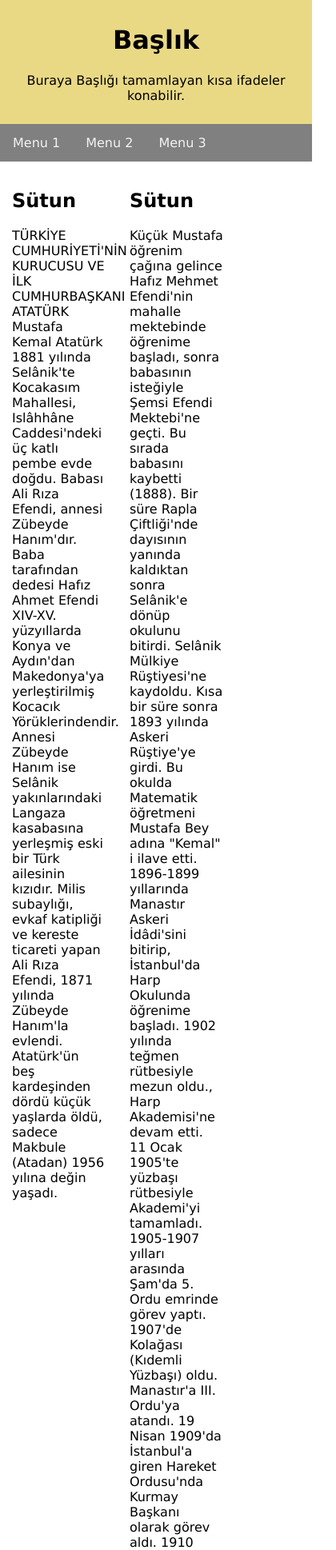
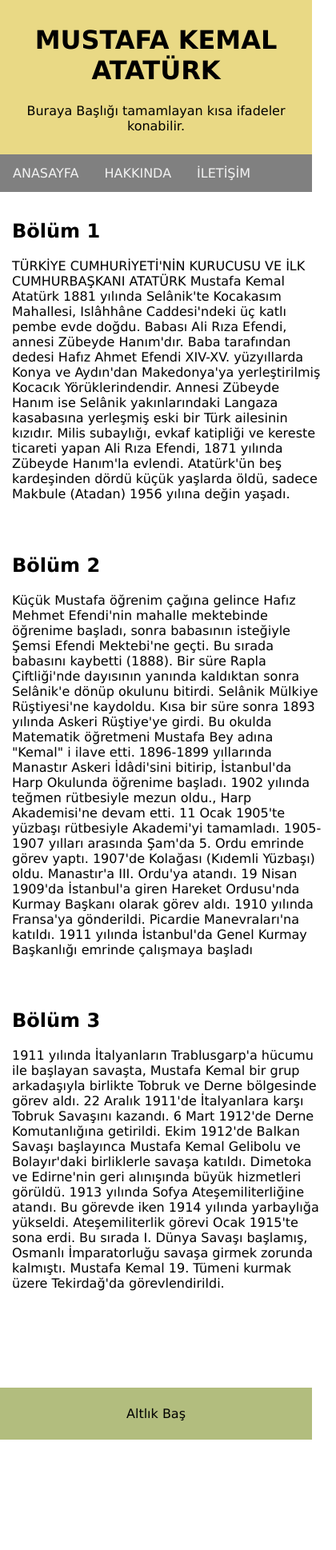
Before and after one commit to mustafadmrkrn/HTMLexamples, a plain HTML site: page HTMLExample/24.html in a window 390 px wide. Shown: the top 1938 px of the page at 80% size, 420 px wide, since content can reach past the window. After the commit the page ends 1800 px from the top, so only its background shows below. Drawn offline with Linux system fonts and the light colour scheme.

Commit message:
2024-25 Eğitim Öğretim Yılı Örnekler

```diff
--- a/HTMLExample/24.html
+++ b/HTMLExample/24.html
@@ -41,24 +41,42 @@
             width: 30%;
             padding: 15px;
         }
+
+        @media screen and (max-width:600px) {
+            .sutun {
+                width: 100%;
+            }
+        }
+
+        .altbaslik {
+            background-color: #b2bd7e;
+            padding: 7px;
+            text-align: center;
+        }
+
+        #satir:after {
+            content: "";
+            display: table;
+            clear: both;
+        }
     </style>
 </head>
 <body>
 
     <div class="baslik">
-        <h1>Başlık</h1>
+        <h1>MUSTAFA KEMAL ATATÜRK</h1>
         <p>Buraya Başlığı tamamlayan kısa ifadeler konabilir.</p>
     </div>
 
     <div class="menu">
-        <a href="#">Menu 1</a>
-        <a href="#">Menu 2</a>
-        <a href="#">Menu 3</a>
+        <a href="#">ANASAYFA</a>
+        <a href="#">HAKKINDA</a>
+        <a href="#">İLETİŞİM</a>
     </div>
 
     <div class="row">
         <div class="sutun">
-            <h2>Sütun</h2>
+            <h2>Bölüm 1</h2>
             <p>TÜRKİYE CUMHURİYETİ'NİN KURUCUSU VE İLK CUMHURBAŞKANI ATATÜRK
 
                 Mustafa Kemal Atatürk 1881 yılında Selânik'te Kocakasım Mahallesi, Islâhhâne Caddesi'ndeki üç katlı pembe evde doğdu. Babası Ali Rıza Efendi, annesi Zübeyde Hanım'dır. Baba tarafından dedesi Hafız Ahmet Efendi XIV-XV. yüzyıllarda Konya ve Aydın'dan Makedonya'ya yerleştirilmiş Kocacık Yörüklerindendir. Annesi Zübeyde Hanım ise  Selânik yakınlarındaki Langaza kasabasına yerleşmiş eski bir Türk ailesinin kızıdır. Milis subaylığı, evkaf katipliği ve kereste ticareti yapan Ali Rıza Efendi, 1871 yılında Zübeyde Hanım'la evlendi. Atatürk'ün beş kardeşinden dördü küçük yaşlarda öldü, sadece Makbule (Atadan) 1956 yılına değin yaşadı.</p>
@@ -66,16 +84,31 @@
     </div>
 
     <div class="sutun">
-        <h2>Sütun</h2>
+        <h2>Bölüm 2</h2>
         <p>Küçük Mustafa öğrenim çağına gelince Hafız Mehmet Efendi'nin mahalle mektebinde öğrenime başladı, sonra babasının isteğiyle Şemsi Efendi Mektebi'ne geçti. Bu sırada babasını kaybetti (1888). Bir süre Rapla Çiftliği'nde dayısının yanında kaldıktan sonra Selânik'e dönüp okulunu bitirdi. Selânik Mülkiye Rüştiyesi'ne kaydoldu. Kısa bir süre sonra 1893 yılında Askeri Rüştiye'ye girdi. Bu okulda Matematik öğretmeni Mustafa Bey adına "Kemal" i ilave etti. 1896-1899 yıllarında Manastır Askeri İdâdi'sini bitirip, İstanbul'da Harp Okulunda öğrenime başladı. 1902 yılında teğmen rütbesiyle mezun oldu., Harp Akademisi'ne devam etti. 11 Ocak 1905'te yüzbaşı rütbesiyle Akademi'yi tamamladı. 1905-1907 yılları arasında Şam'da 5. Ordu emrinde görev yaptı. 1907'de Kolağası (Kıdemli Yüzbaşı) oldu. Manastır'a III. Ordu'ya atandı. 19 Nisan 1909'da İstanbul'a giren Hareket Ordusu'nda Kurmay Başkanı olarak görev aldı. 1910 yılında Fransa'ya gönderildi. Picardie Manevraları'na katıldı. 1911 yılında İstanbul'da Genel Kurmay Başkanlığı emrinde çalışmaya başladı</p>
     </div>
 
     <div class="sutun">
-        <h2>Sütun</h2>
+        <h2>Bölüm 3</h2>
         <p>1911 yılında İtalyanların Trablusgarp'a hücumu ile başlayan savaşta, Mustafa Kemal bir grup arkadaşıyla birlikte Tobruk ve Derne bölgesinde görev aldı. 22 Aralık 1911'de İtalyanlara karşı Tobruk Savaşını kazandı. 6 Mart 1912'de Derne Komutanlığına getirildi.
 
             Ekim 1912'de Balkan Savaşı başlayınca Mustafa Kemal Gelibolu ve Bolayır'daki birliklerle savaşa katıldı. Dimetoka ve Edirne'nin geri alınışında büyük hizmetleri görüldü. 1913 yılında Sofya Ateşemiliterliğine atandı. Bu görevde iken 1914 yılında yarbaylığa yükseldi. Ateşemiliterlik görevi Ocak 1915'te sona erdi. Bu sırada I. Dünya Savaşı başlamış, Osmanlı İmparatorluğu savaşa girmek zorunda kalmıştı. Mustafa Kemal 19. Tümeni kurmak üzere Tekirdağ'da görevlendirildi.</p>
     </div>
 
+    <div id="satir">
+        <div class="sutun">
+        </div>
+
+        <div class="sutun">
+        </div>
+
+        <div class="sutun">
+        </div>
+    </div>
+
+    <div class="altbaslik">
+        <p>Altlık Baş</p>
+    </div>
+
 </body>
 </html>
```
Also changed, not shown: HTMLExample/25.html (added, +37 -0 lines), HTMLExample/26.html (added, +46 -0 lines).
